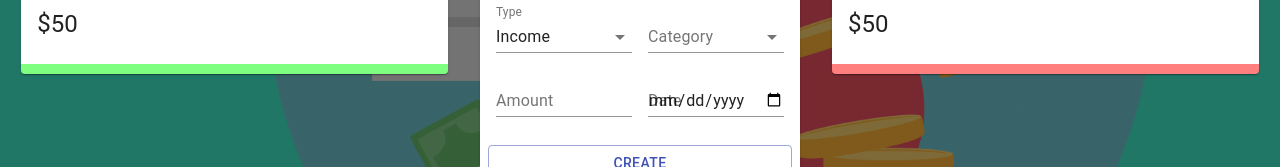
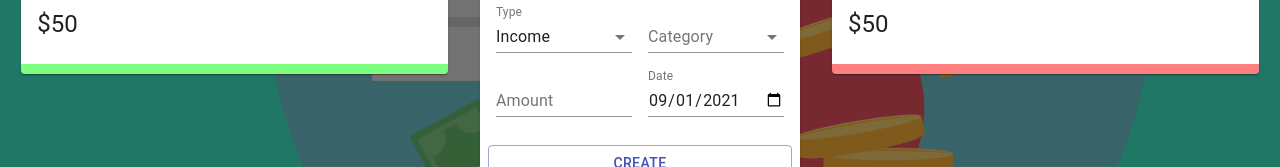
Before and after one commit to Buenaventura-Celine/Voice-Powered-Budget-Tracker, a React (Create React App) app: page / in a window 1280 px wide. Shown: the part 399-566 px from the top of the page. Built offline with nearby package versions, Linux system fonts and the light colour scheme.

Commit message:
Correct format for date

```diff
--- a/src/components/Main/Form/Form.jsx
+++ b/src/components/Main/Form/Form.jsx
@@ -2,6 +2,7 @@
 import { TextField, Typography, Grid, Button, FormControl, InputLabel, Select, MenuItem } from '@material-ui/core'
 import { v4 as uuidv4 } from 'uuid'
 
+import formatDate from '../../../utils/formatDate'
 import { ExpenseTrackerContext } from '../../../context/context'
 import { incomeCategories, expenseCategories } from '../../../constants/categories'
 import useStyles from './styles'
@@ -10,7 +11,7 @@
     amount: '',
     category: '',
     type: 'Income',
-    date: new Date(),
+    date: formatDate(new Date()),
 }
 
 const Form = () => {
@@ -68,7 +69,7 @@
                     defaultValue="2000-10-05"
                     fullWidth
                     value={formData.date}
-                    onChange={(e) => setFormData({ ...formData, date: e.target.value })}
+                    onChange={(e) => setFormData({ ...formData, date: formatDate(e.target.value) })}
                 />
             </Grid>
             <Button
--- /dev/null
+++ b/src/utils/formatDate.js
@@ -0,0 +1,17 @@
+const formatDate = (date) => {
+    const d = new Date(date);
+    let month = `${d.getMonth() + 1}`;
+    let day = `${d.getDay()}`;
+    const year = d.getFullYear();
+
+    if(month.length < 2){
+        month = `0${month}`
+    }
+    if(day.length < 2){
+        day = `0${day}`
+    }
+
+    return [year, month, day].join('-');
+}
+
+export default formatDate;
```
